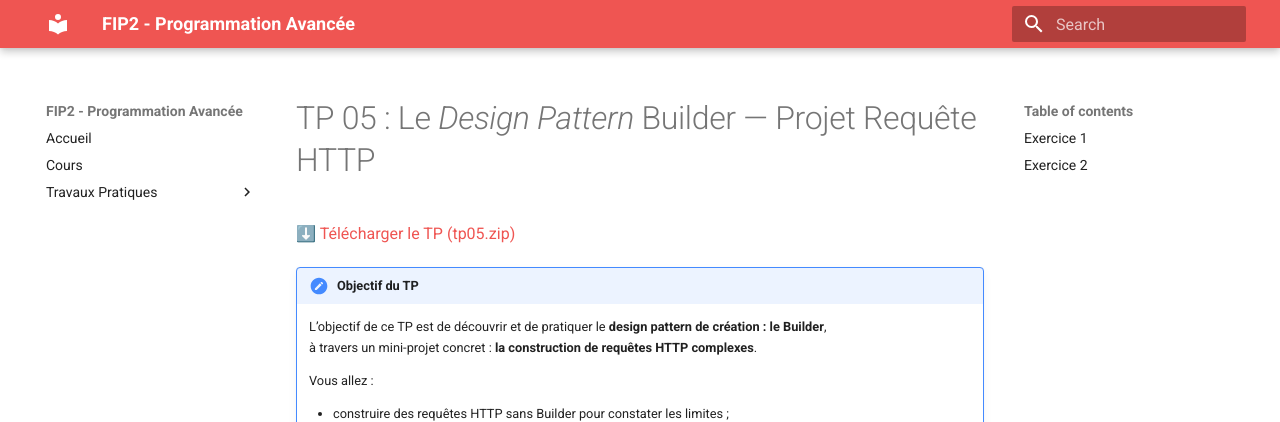
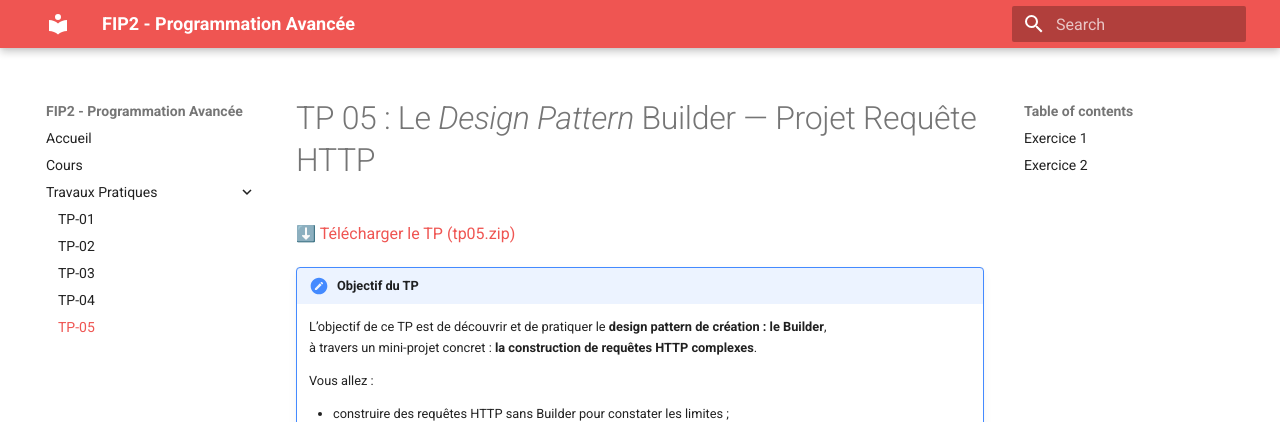
Before and after one commit to rezakaziz/PROG-AVANC, an MkDocs documentation site: the page built from docs/tp/tp05/tp05.md, in a window 1280 px wide. Shown: the top 422 px of the page. Built offline with MkDocs 1.6.1 and Material for MkDocs 9.7.7, drawn with Linux system fonts in a browser that asks for light colours; some of the changed lines change nothing that is shown.

Commit message:
TP05 publish

```diff
--- a/docs/tp/tp05/tp05.md
+++ b/docs/tp/tp05/tp05.md
@@ -1,6 +1,6 @@
 # TP 05 : Le *Design Pattern* Builder — Projet Requête HTTP
 
-[⬇️ Télécharger le TP (tp05.zip)](tp-http-builder.zip)
+[⬇️ Télécharger le TP (tp05.zip)](tp05.zip)
 
 !!! note "Objectif du TP"
 
--- a/mkdocs.yml
+++ b/mkdocs.yml
@@ -26,5 +26,5 @@ nav:
       - TP-02 : tp/tp02/tp02.md
       - TP-03 : tp/tp03/tp03.md
       - TP-04 : tp/tp04/tp04.md
-      #- TP-05 : tp/tp05/tp05.md
+      - TP-05 : tp/tp05/tp05.md
       #- TP-06 : tp/tp06/tp06.md
```
